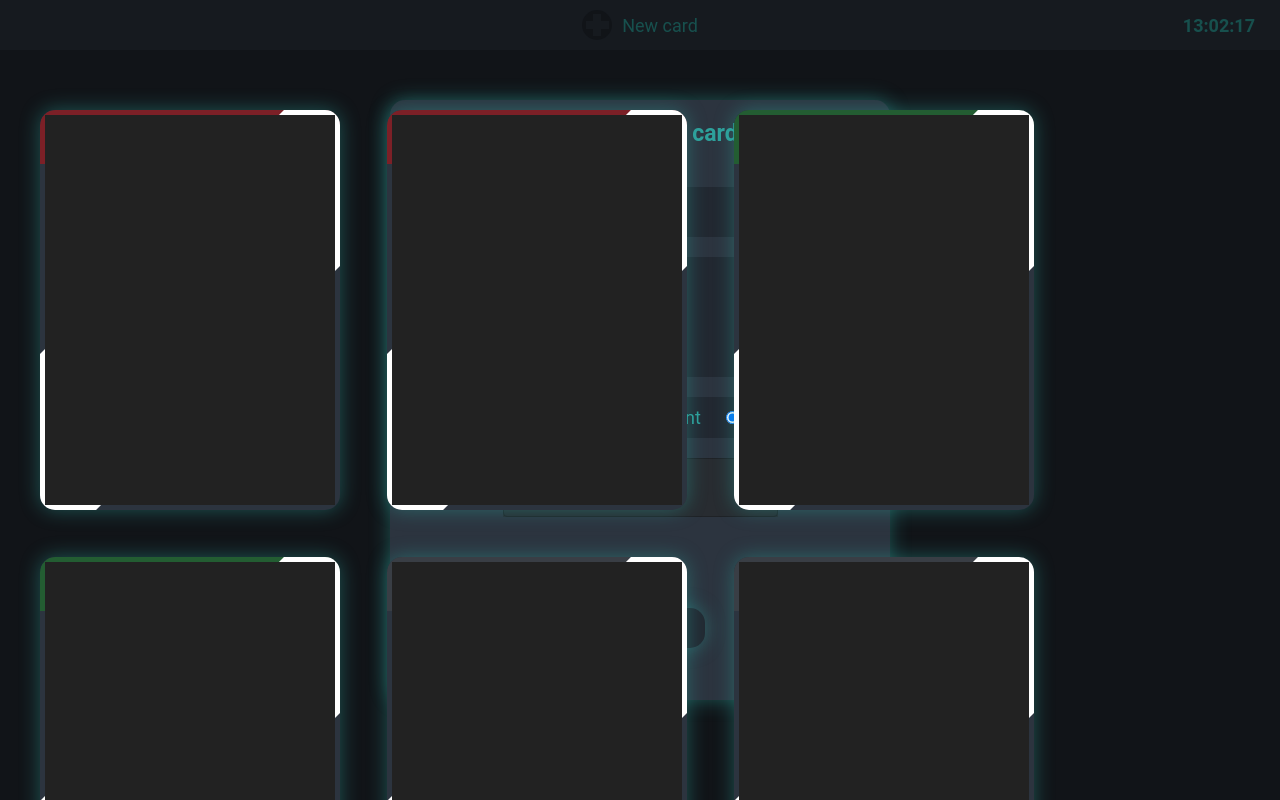
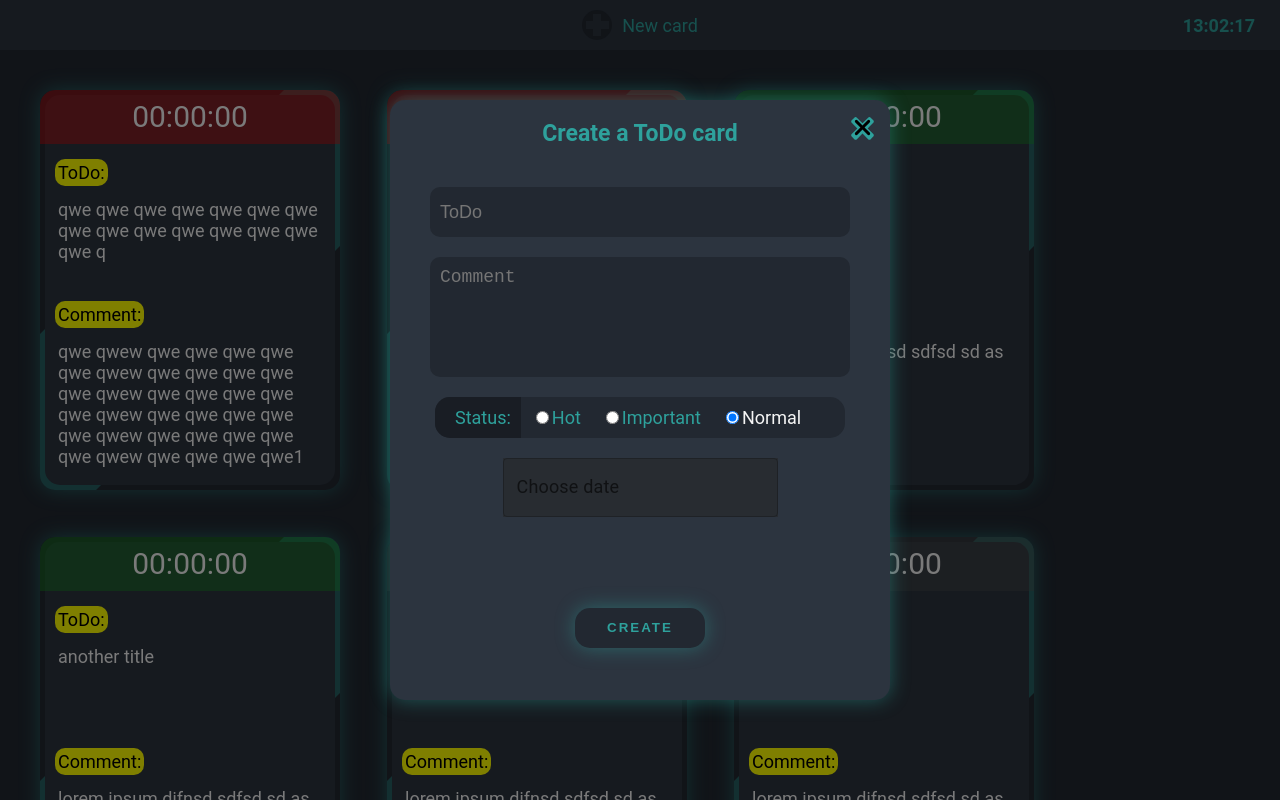
Before and after one commit to TonyNexis/ToDoBoardReactVite, a React (Vite) app: page / in a window 1280 px wide. Both pictures are taken after a click on the button "New card". Shown: the top 800 px of the page. Built offline with nearby package versions, Linux system fonts and the light colour scheme; no server answers.

Commit message:
updated animation and footer position

```diff
--- a/src/components/ButtonAddCard/ButtonAddCard.module.scss
+++ b/src/components/ButtonAddCard/ButtonAddCard.module.scss
@@ -18,6 +18,7 @@
 		background-color: $background_color;
 		box-shadow: none;
 		transition: box-shadow 0.3s ease;
+		z-index: 2;
 
 		.verticalLine {
 			position: absolute;
--- a/src/components/Card/Card.module.scss
+++ b/src/components/Card/Card.module.scss
@@ -16,6 +16,7 @@
 		width: 300px;
 		border-radius: 15px 15px 0 0;
 		line-height: 54px;
+		z-index: 2;
 	}
 
 	.hotStatus {
@@ -24,6 +25,7 @@
 
 	.importantStatus {
 		background-color: rgba(23, 160, 30, 0.38);
+
 	}
 
 	.todo {
@@ -40,6 +42,7 @@
 		flex-direction: column;
 		padding: 10px;
 		width: 280px;
+		z-index: 2;
 
 		.ticker {
 			margin: 5px;
--- a/src/components/Footer/Footer.module.scss
+++ b/src/components/Footer/Footer.module.scss
@@ -8,4 +8,6 @@
 	height: 50px;
 	width: 100%;
 	margin-bottom: 20px;
+	position: fixed;
+	z-index: 22;
 }
--- a/src/mixins.scss
+++ b/src/mixins.scss
@@ -8,7 +8,7 @@
 	align-items: center;
 	border-radius: 15px;
 	margin: 20px;
-	background-color: $primary_color;
+	// background-color: $primary_color;
 	box-shadow: 0px 0px 20px #2ea19b76;
 	transition: box-shadow 0.3s ease;
 	cursor: pointer;
@@ -17,7 +17,7 @@
 	z-index: 10;
 
 	&:hover::before {
-		animation: animate 5s linear infinite;
+		animation: animate 3s linear infinite;
 
 	}
 
@@ -34,7 +34,8 @@
 		position: absolute;
 		content: '';
 		inset: 5px;
-		background: #222;
+		background: $primary_color;
+		border-radius: 15px;
 	}
 
 	&::before {
@@ -42,7 +43,7 @@
 		content: '';
 		width: 50%;
 		height: 180%;
-		background: #fff;
+		background: #2ea19b76;
 		transform: rotate(45deg);
 	}
 
--- a/src/pages/FormAddCard/FormAddCard.module.scss
+++ b/src/pages/FormAddCard/FormAddCard.module.scss
@@ -11,7 +11,7 @@
 	display: flex;
 	justify-content: center;
 	align-items: center;
-	z-index: 10;
+	z-index: 100;
 
 	@keyframes openModal {
 		from {
--- a/src/pages/main/MainPage.jsx
+++ b/src/pages/main/MainPage.jsx
@@ -30,6 +30,7 @@ const MainPage = () => {
 	return (
 		<div className={styles.page}>
 			<Footer />
+			<div className={styles.footerPlaceholder}></div>
 			{isModalOpen && <FormAddCard />}
 			<div className={styles.cardList}>
 				{loadingStatus ? (
--- a/src/pages/main/MainPage.module.scss
+++ b/src/pages/main/MainPage.module.scss
@@ -10,9 +10,14 @@ body {
 .page {
 	background-color: $background_color;
 	display: flex;
-	justify-content: center;
+	// justify-content: center;
 	flex-direction: column;
 	align-items: center;
+
+	.footerPlaceholder {
+		height: 50px; /* Высота футера */
+    	width: 100%;
+	}
 
 	.cardList {
 		display: inline-flex;
```
